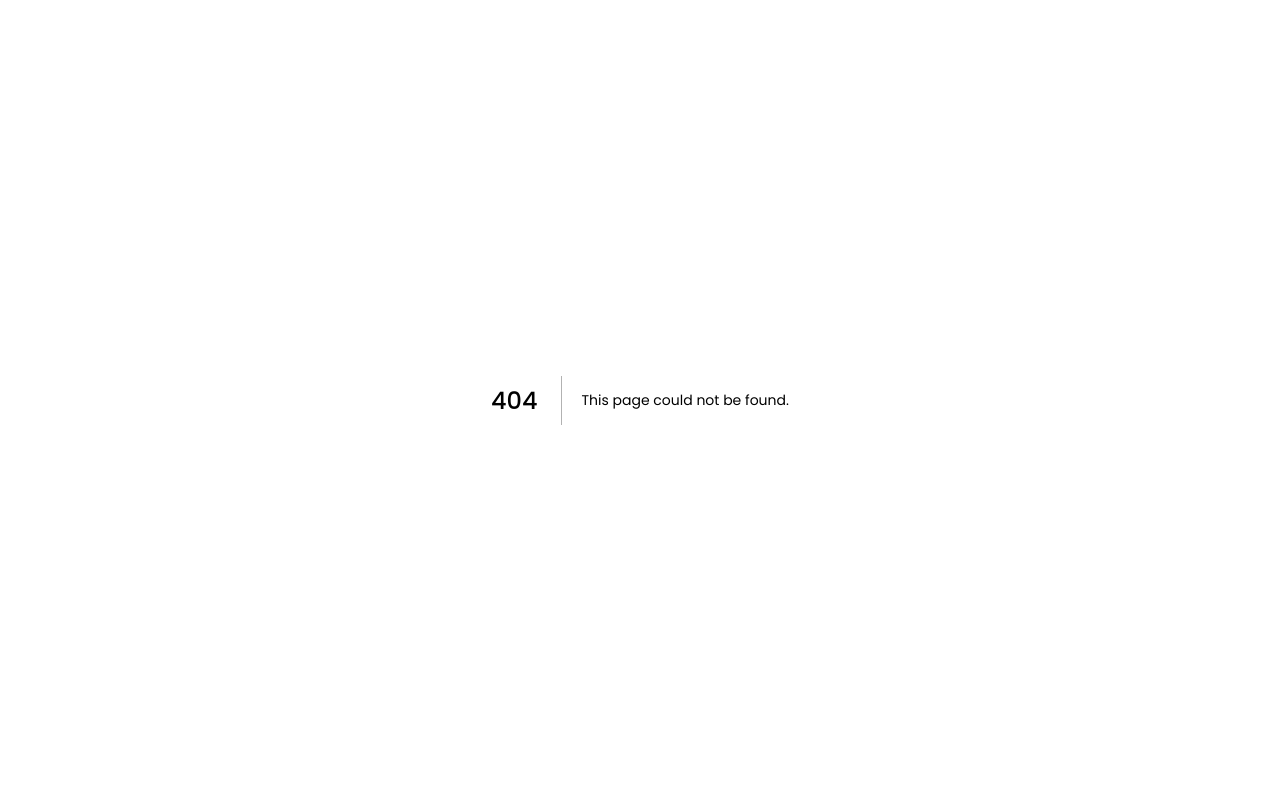
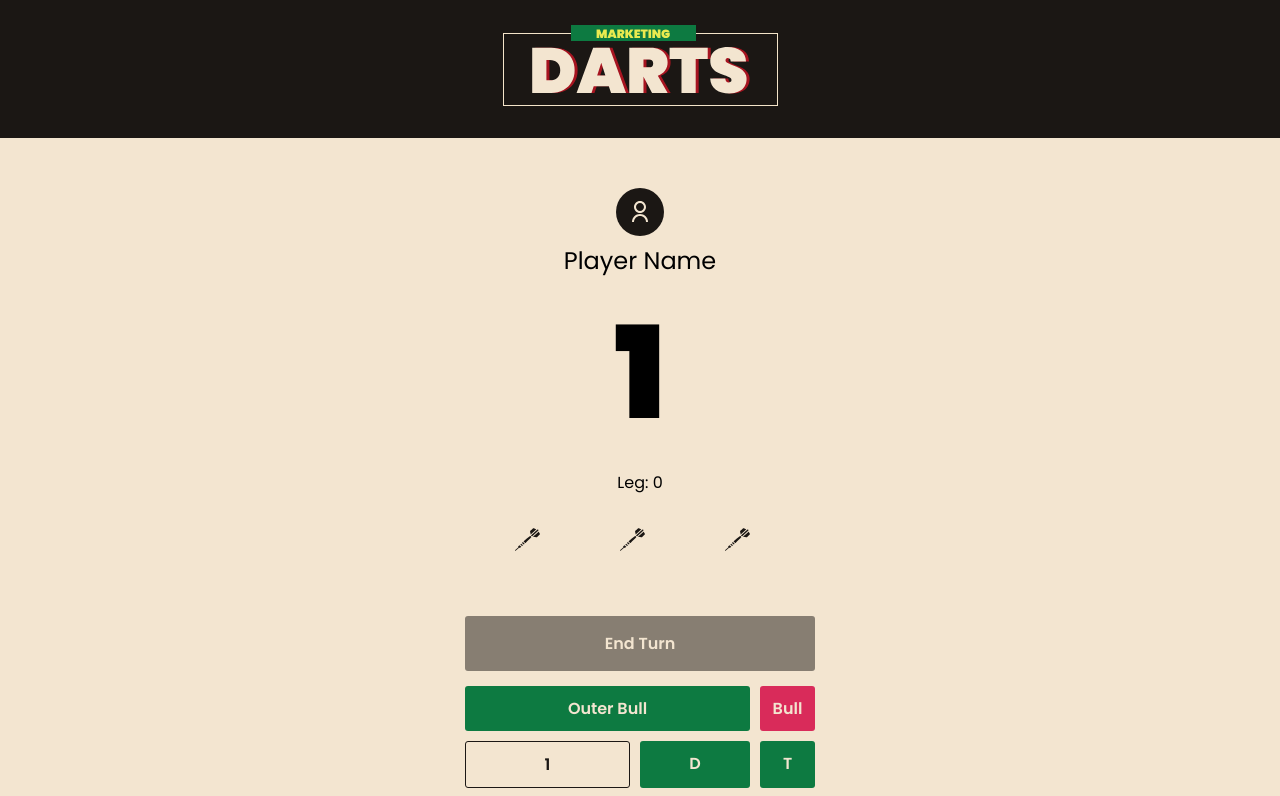
Before and after one commit to brandonaldred/darts, a Next.js app: page /01/1 in a window 1280 px wide. Before the commit this address had no page. Shown: the top 796 px of the page. Built offline with nearby package versions, Linux system fonts and the light colour scheme.

Commit message:
Add files via upload

```diff
--- /dev/null
+++ b/app/01/[game]/page.jsx
@@ -0,0 +1,47 @@
+"use client"
+import DartBoard from '../../components/dartboard/DartBoard'
+import GameHeader from '../../components/GameHeader'
+import PlayerScore from '../../components/playerscore/PlayerScore'
+import styles from './page.module.css'
+import { useState } from 'react'
+import { useParams } from 'next/navigation'
+
+export default function Oh1() {
+    const game = useParams()
+    const [score, setScore] = useState(game.game)
+    const [darts, setDarts] = useState([])
+    const [leg, setLeg] = useState(0)
+
+    const content = [1,2,3,4,5,6,7,8,9,10,11,12,13,14,15,16,17,18,19,20]
+
+    function endTurn() {
+        const turnTotal = darts.reduce((acc, cur) => { return acc + cur })
+        setScore( score - turnTotal >= 0 ? score - turnTotal : score )
+        setLeg(leg + 1);
+        setDarts([])
+    }
+
+    function addDart(n) {
+        if(darts.length < 3) {
+            setDarts(prev => [...prev, n])
+        }
+    }
+
+    return(
+        <>
+            <GameHeader />
+            <div className={`content-container`}>
+                <PlayerScore score={score} darts={darts} leg={leg}/>
+                <button onClick={endTurn} className={`${styles['end-turn']} ${darts.length > 2 ? styles.active :  styles.disabled }`}>End Turn</button>
+                <div className={styles['dart-board']}>
+                    <p className={styles['outer-bull']} onClick={()=> {addDart(25)}}>Outer Bull</p>
+                    <p onClick={()=> {addDart(50)}}>Bull</p>
+                    { content.map((n) => {
+                            return (<DartBoard addDart={addDart} key={n} content={n} class={n % 2 ? 'odd' : 'even'} />)
+                        })
+                    }
+                </div>
+            </div>
+        </>
+    )
+}
--- /dev/null
+++ b/app/01/[game]/page.module.css
@@ -0,0 +1,76 @@
+.dart-board {
+    display: grid;
+    grid-template-columns: 3fr 2fr 1fr;
+    gap: 10px;
+}
+
+.outer-bull {
+    grid-column-start: 1;
+    grid-column-end: 3;
+}
+
+.dart-board p {
+    padding: 10px;
+    border-radius: var(--sm-radius);
+    color: var(--white);
+    font-weight: 600;
+    text-align: center;
+}
+
+.dart-board p:hover {
+    cursor: pointer;
+    filter: opacity(80%) brightness(80%);
+}
+
+.odd {
+    background-color: var(--white);
+    border: 1px solid var(--black);
+    color: var(--black) !important;
+}
+
+.odd + p,.odd + p + p {
+    background-color: var(--green);
+}
+
+.even {
+    background-color: var(--black);
+    border: 1px solid var(--white);
+
+}
+
+.even + p, .even + p + p {
+    background-color: var(--red);
+}
+
+.outer-bull {
+    background-color: var(--green);
+}
+
+.outer-bull + p {
+    background-color: var(--red);
+}
+
+.disabled {
+    filter: opacity(50%);
+}
+
+.disabled:hover {
+    cursor:not-allowed;
+}
+
+.end-turn {
+    width: 100%;
+    padding: 15px;
+    margin-bottom: 15px;
+    background: var(--black);
+    color: var(--white);
+    font-size: 1rem;
+    font-weight: 600;
+    border: none;
+    border-radius: var(--sm-radius);
+}
+
+.active:hover {
+    filter: brightness(170%);
+    cursor: pointer;
+}
```
